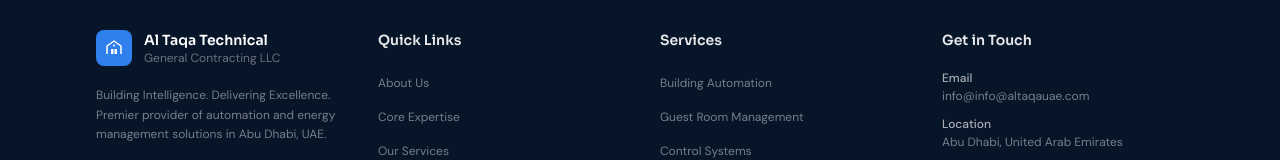
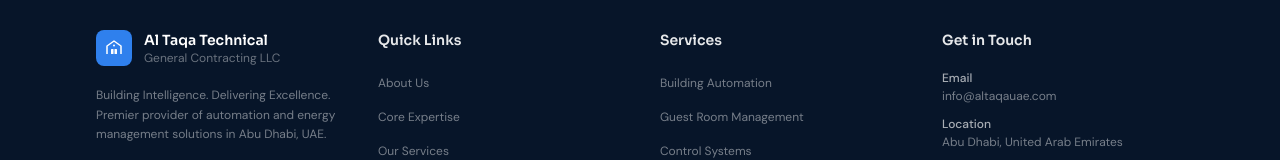
Before and after one commit to MahsMoga/altaqa-website, a Next.js app: page / in a window 1280 px wide. Shown: the part 8211-8371 px from the top of the page. Built offline with nearby package versions, Linux system fonts and the light colour scheme.

Commit message:
Updated footer email

```diff
--- a/components/Footer.tsx
+++ b/components/Footer.tsx
@@ -97,7 +97,7 @@
             <div className="space-y-3">
               <div className="text-white/45 text-xs">
                 <div className="text-white/65 font-medium mb-0.5">Email</div>
-                info@info@altaqauae.com
+                info@altaqauae.com
               </div>
               <div className="text-white/45 text-xs">
                 <div className="text-white/65 font-medium mb-0.5">Location</div>
```
